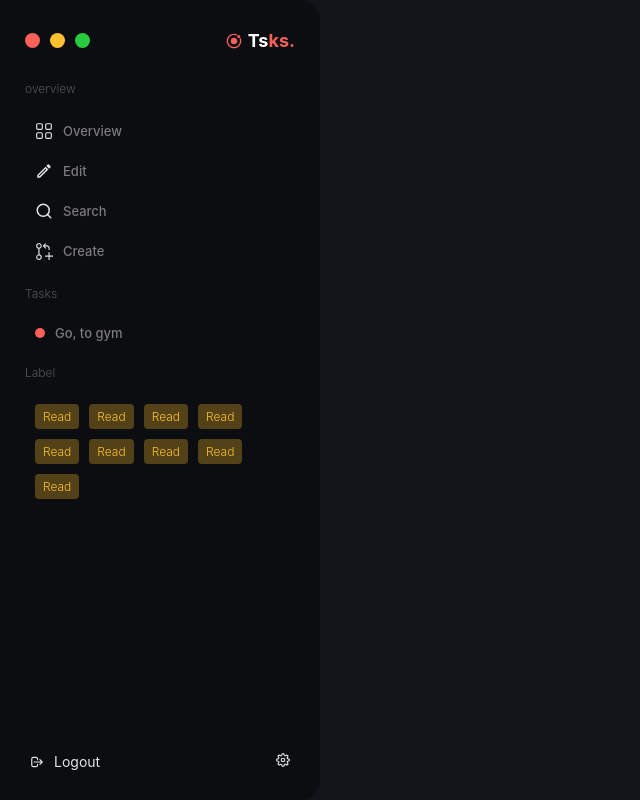
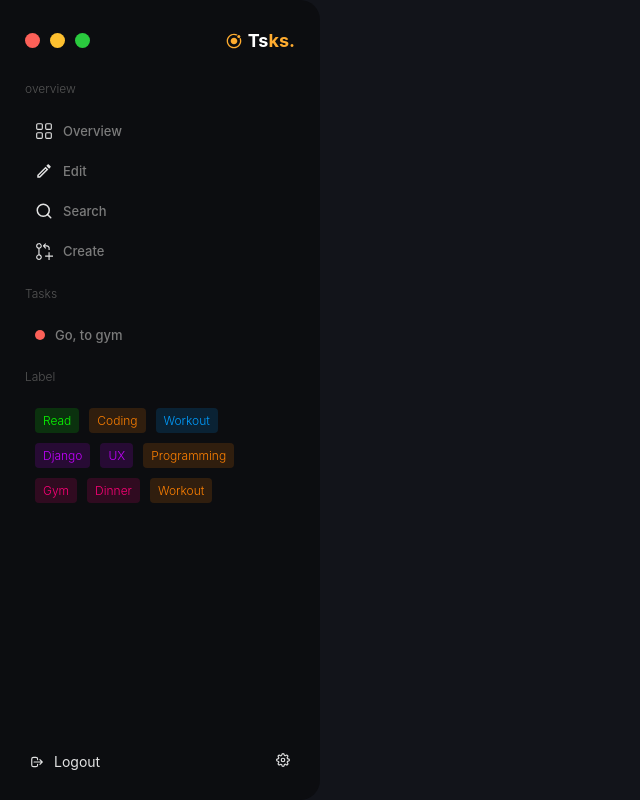
Before and after one commit to rupam-seal/Tsks, a React (Create React App) app in the folder frontend/: page / in a window 1280 px wide. Shown: the whole page, without its empty margins (0-640 px from the left). Built offline with nearby package versions, Linux system fonts and the light colour scheme.

Commit message:
♻️frontend(Sidebar): refractor code

```diff
--- a/frontend/src/components/sidebar/Label.js
+++ b/frontend/src/components/sidebar/Label.js
@@ -13,20 +13,30 @@ export const LabelList = () => {
   return (
     <div>
       <LableItem>Read</LableItem>
-      <LableItem>Read</LableItem>
-      <LableItem>Read</LableItem>
-      <LableItem>Read</LableItem>
-      <LableItem>Read</LableItem>
-      <LableItem>Read</LableItem>
-      <LableItem>Read</LableItem>
-      <LableItem>Read</LableItem>
-      <LableItem>Read</LableItem>
+      <LableItem>Coding</LableItem>
+      <LableItem>Workout</LableItem>
+      <LableItem>Django</LableItem>
+      <LableItem>UX</LableItem>
+      <LableItem>Programming</LableItem>
+      <LableItem>Gym</LableItem>
+      <LableItem>Dinner</LableItem>
+      <LableItem>Workout</LableItem>
     </div>
   );
 };
 
 export const LableItem = ({ children }) => {
-  return <div className="label">{children}</div>;
+  const colors = ['#ff0077', '#c300ff', '#009dff', '#09ff00', '#ff8000'];
+  const random = Math.floor(Math.random() * colors.length);
+
+  return (
+    <div
+      style={{ backgroundColor: colors[random] + 26, color: colors[random] }}
+      className="label"
+    >
+      {children}
+    </div>
+  );
 };
 
 export default Label;
--- a/frontend/src/components/sidebar/Sidebar.css
+++ b/frontend/src/components/sidebar/Sidebar.css
@@ -49,7 +49,7 @@
 }
 
 .logo {
-    color: var(--logoColor);
+    color: var(--colorYellow);
     display: flex;
     align-items: center;
     cursor: pointer;
@@ -65,7 +65,7 @@
 
 .logo span span {
     cursor: pointer;
-    color: var(--logoColor);
+    color: var(--colorYellow);
 }
 
 /* ---------- SIDEBAR NAV/TASK/LABEL CONTAINER ---------- */
@@ -97,8 +97,6 @@
     padding: .5rem .8rem;
     font-weight: 300;
     border-radius: .4rem;
-    color: #FEC02F;
-    background-color: #fec02f4a;
     font-size: 1.2rem;
 }
 
@@ -116,7 +114,7 @@
 .task {
     display: flex;
     align-items: center;
-    padding: .8rem 0rem;
+    padding: 1rem 2rem 1rem 0rem;
     border-radius: 1rem;
     margin: .2rem 0rem;
     font-size: 1.2rem;
```
